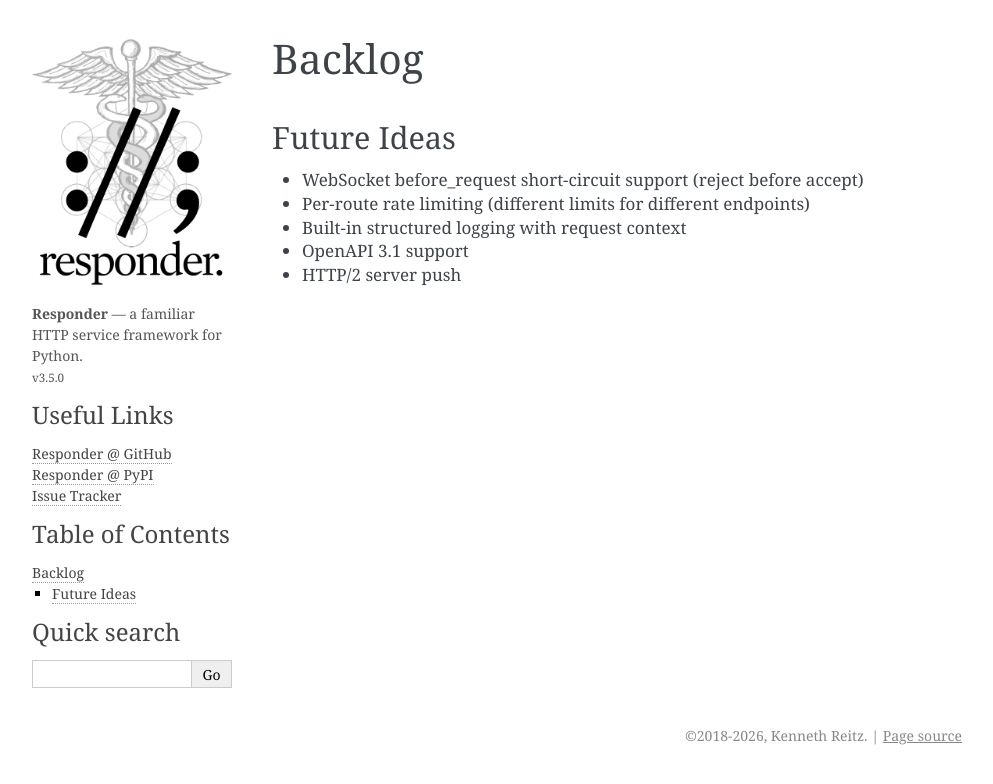
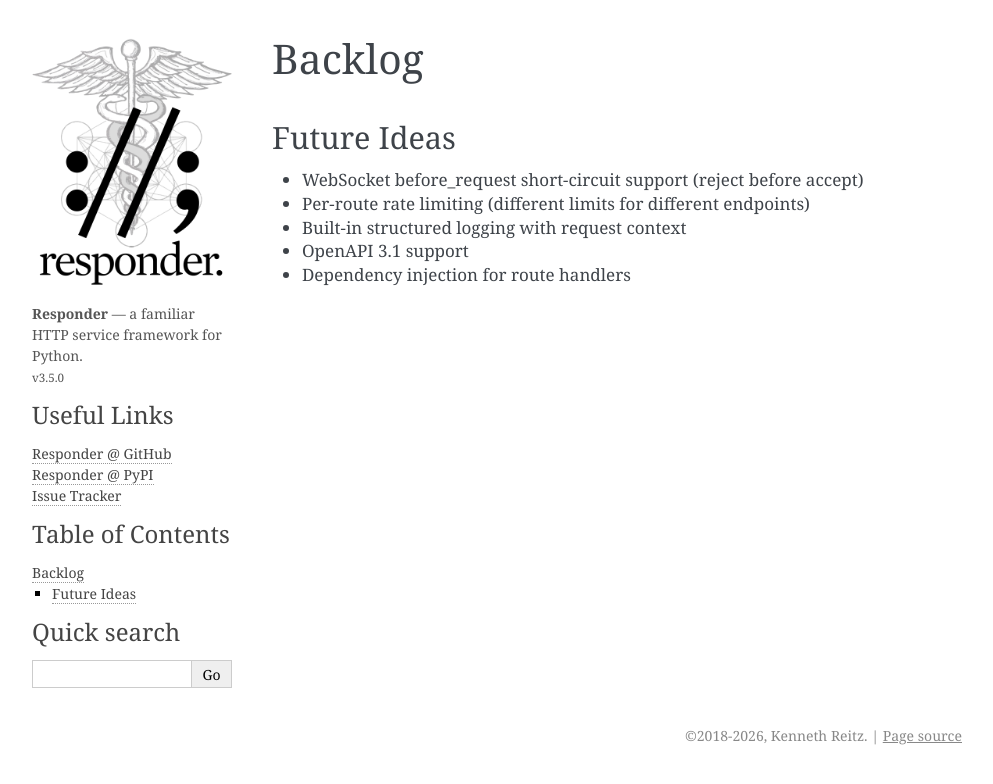
Before and after one commit to kennethreitz/responder, a Sphinx documentation site: the page built from docs/source/backlog.md, in a window 1280 px wide. Shown: the top 784 px of the page, without its empty margins (148-1141 px from the left). Built offline with Sphinx 7.4.7, drawn with Linux system fonts in a browser that asks for light colours.

Commit message:
Replace HTTP/2 server push with dependency injection in backlog
HTTP/2 server push was removed from the spec and dropped by browsers.

Co-Authored-By: Claude Opus 4.6 (1M context) <noreply@anthropic.com>

```diff
--- a/docs/source/backlog.md
+++ b/docs/source/backlog.md
@@ -5,4 +5,4 @@
 - Per-route rate limiting (different limits for different endpoints)
 - Built-in structured logging with request context
 - OpenAPI 3.1 support
-- HTTP/2 server push
+- Dependency injection for route handlers
```
